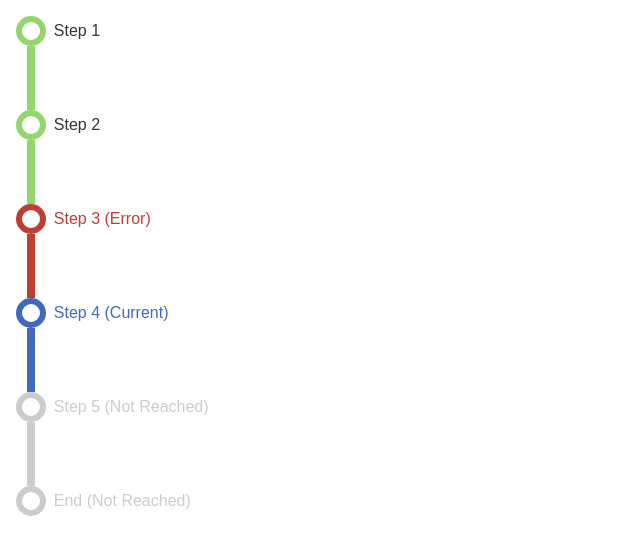
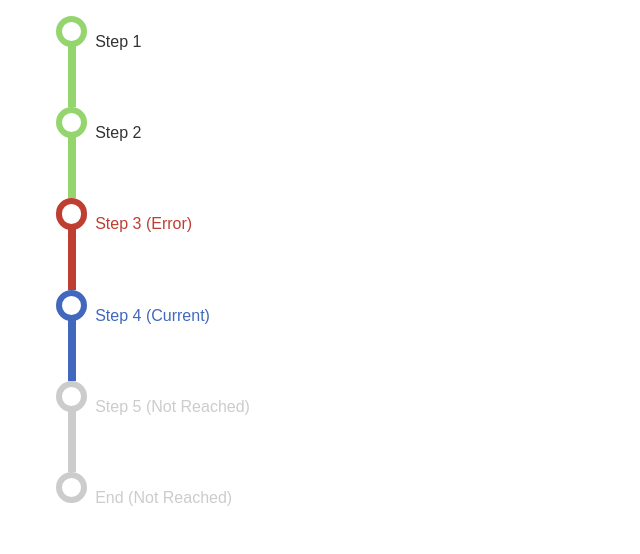
Before and after one commit to samiwel/waypoint-navigation, a plain HTML site: page index.html in a window 1280 px wide. Shown: the whole page, without its empty margins (0-640 px from the left). Drawn offline with Linux system fonts and the light colour scheme.

```diff
--- a/waypoint-nav.css
+++ b/waypoint-nav.css
@@ -22,30 +22,29 @@ Waypoint nav styles
 */
 .waypoint-nav {
   list-style: none;
-  padding: 0;
-  margin: 0;
 }
 
 .waypoint:before {
-  content: "oo"; /* Adds spacing for waypoints.*/
+  content: ""; /* Adds spacing for waypoints.*/
   display: inline-block;
-  color: white;
+  width: 1.2em;
+  height: 1.2em;
   pointer-events: none;
-  min-width: 1em;
   margin-right: .5em;
   border-radius: 2em;
-  border: .4em solid #ccc;
-  z-index: 2;
+  background: white;
+  border: 0.4em solid #ccc;
 }
 
 .waypoint:not(:last-child):after {
   content: "";
-  clear: both;
   display: block;
+  position: relative;
+  top: -0.5em;
+  left: 0.75em;
   border-left: .5em solid #ccc;
-  margin-left: .7em;
   height: 4em;
-  z-index: 0;
+  margin-bottom: -0.5em;
 }
 
 .complete:before {
```
Also changed, not shown: doc/images/waypoint-nav.png (added), 1 other file.
